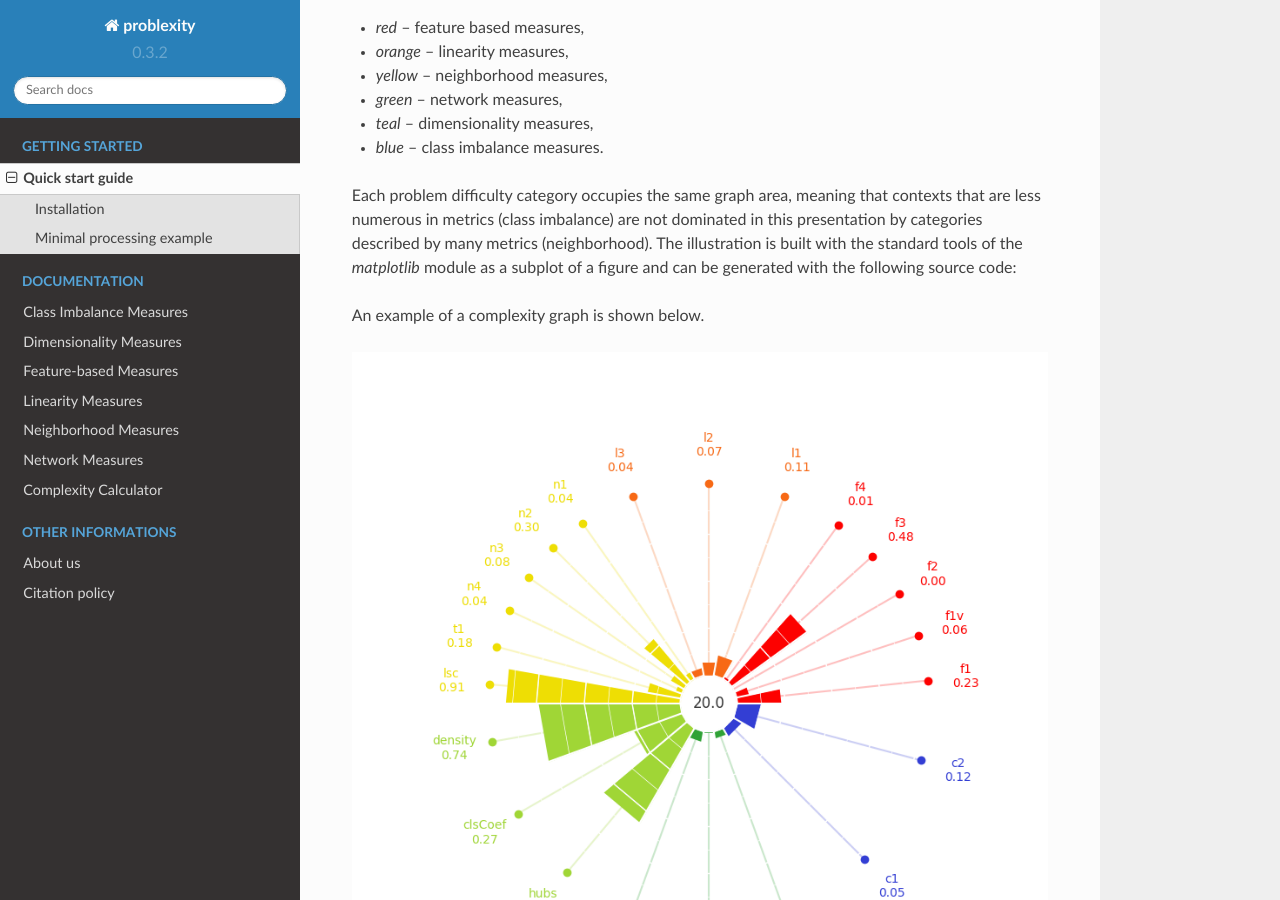
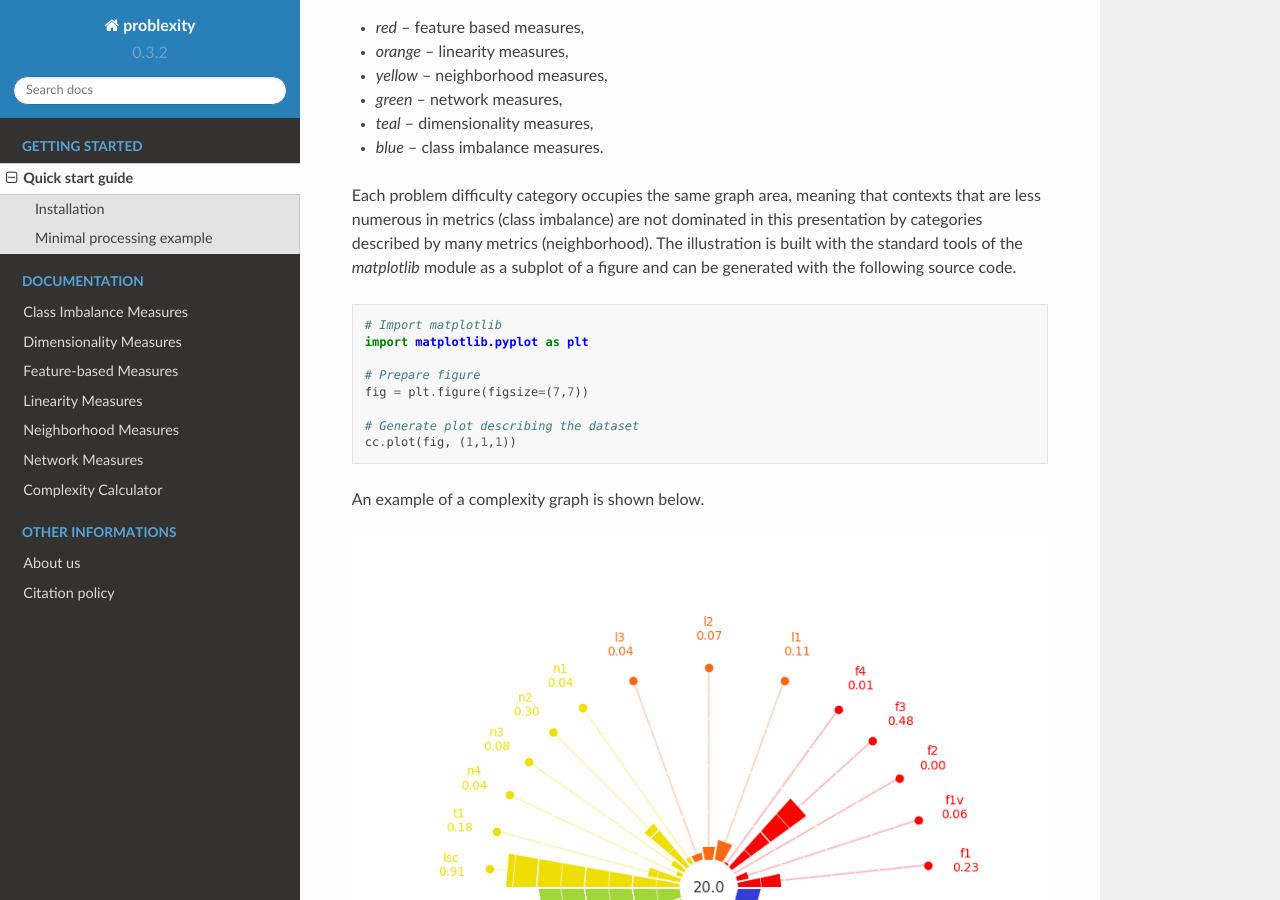
Before and after one commit to w4k2/problexity, a Sphinx documentation site: the page built from docs/source/quickstart.rst, in a window 1280 px wide and 900 px high, scrolled down 2348 px. Built offline with Sphinx 7.4.7 and the Read the Docs theme 2.0.0, drawn with Linux system fonts in a browser that asks for light colours.

Commit message:
Hotfix v2.

```diff
--- a/docs/source/quickstart.rst
+++ b/docs/source/quickstart.rst
@@ -100,9 +100,10 @@ The second form of reporting is a graph which, in the polar projection, collates
 - `teal` – dimensionality measures,
 - `blue` – class imbalance measures.
 
-Each problem difficulty category occupies the same graph area, meaning that contexts that are less numerous in metrics (class imbalance) are not dominated in this presentation by categories described by many metrics (neighborhood). The illustration is built with the standard tools of the `matplotlib` module as a subplot of a figure and can be generated with the following source code:
+Each problem difficulty category occupies the same graph area, meaning that contexts that are less numerous in metrics (class imbalance) are not dominated in this presentation by categories described by many metrics (neighborhood). The illustration is built with the standard tools of the `matplotlib` module as a subplot of a figure and can be generated with the following source code.
 
 .. code-block:: python
+
   # Import matplotlib
   import matplotlib.pyplot as plt
 
```
